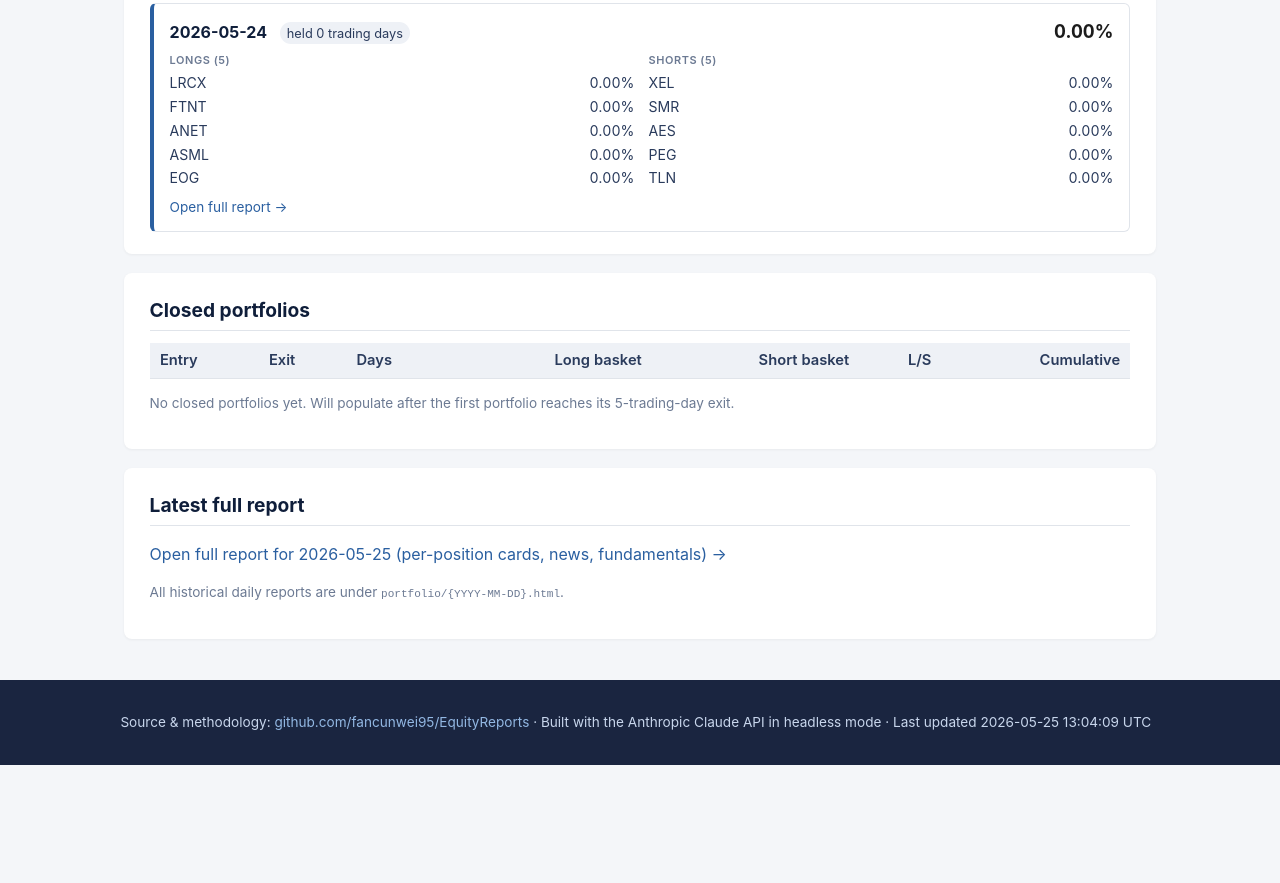
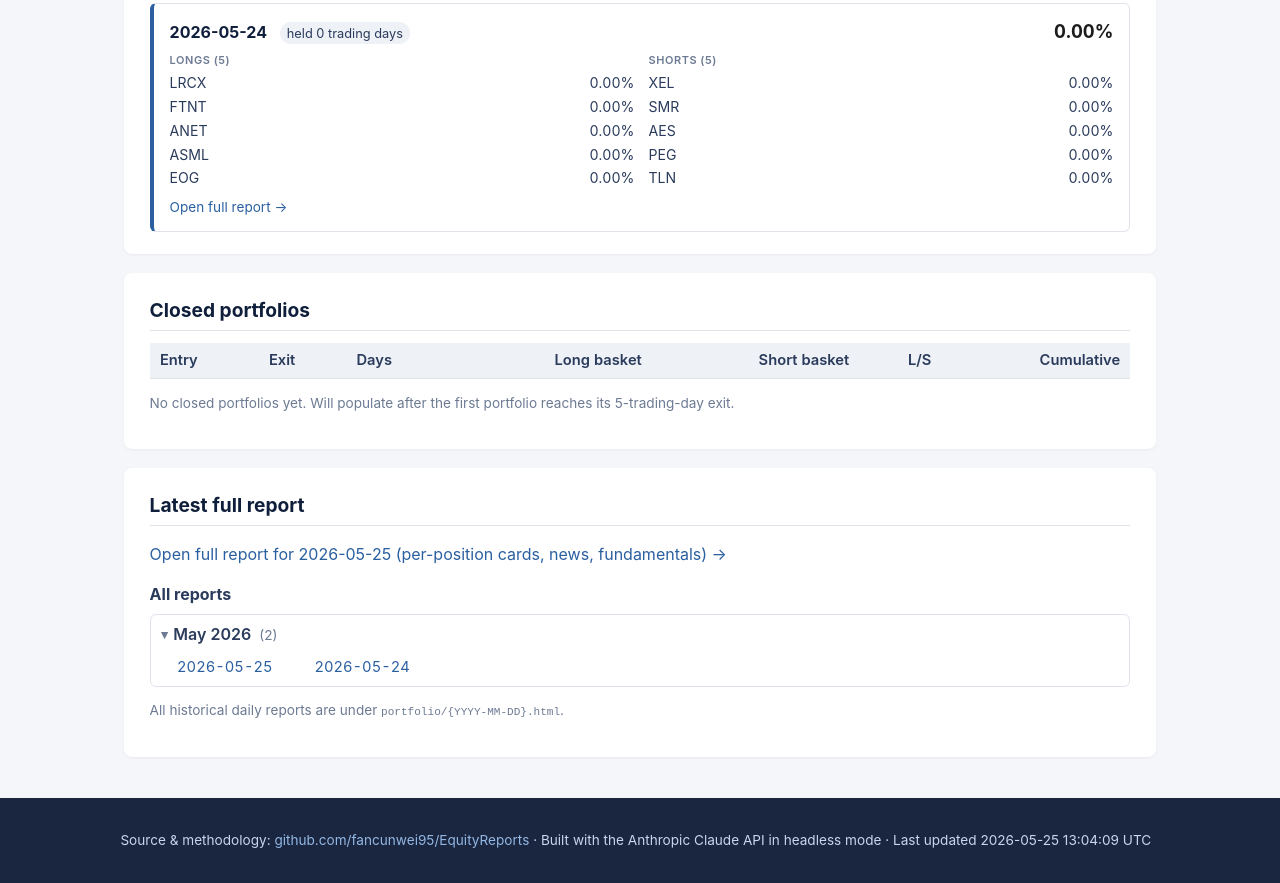
Before and after one commit to fancunwei95/EquityReports, a plain HTML site: page docs/index.html in a window 1280 px wide. Shown: the part 898-1781 px from the top of the page. Before the commit the page ends 1663 px from the top, so only its background shows below. Drawn offline with nearby package versions, Linux system fonts and the light colour scheme.

Commit message:
dashboard: list all reports under latest-full-report, folded by year/month
Collects entry dates from open + closed portfolios, dedupes, sorts desc,
and groups Year > Month using native <details>. Most recent year/month
expanded by default; older ones collapse so the list stays compact as
history grows. Single-year case skips the year-level fold.

```diff
--- a/docs/assets/app.js
+++ b/docs/assets/app.js
@@ -68,6 +68,9 @@ async function render() {
 
   // === Latest report link ===
   setLatestReport(perf.open_portfolios || [], perf.closed_portfolios || []);
+
+  // === All historical reports (grouped by year/month) ===
+  renderAllReports(perf.open_portfolios || [], perf.closed_portfolios || []);
 
   // === Footer timestamp ===
   document.getElementById("last-updated").textContent =
@@ -203,6 +206,79 @@ function renderClosed(cum, closedDetail) {
   }).join("");
 }
 
+const MONTH_NAMES = [
+  "January", "February", "March", "April", "May", "June",
+  "July", "August", "September", "October", "November", "December",
+];
+
+function renderAllReports(open, closed) {
+  const target = document.getElementById("all-reports");
+  if (!target) return;
+
+  const dates = Array.from(new Set(
+    [...open, ...closed]
+      .map(p => p.entry_date)
+      .filter(d => typeof d === "string" && /^\d{4}-\d{2}-\d{2}/.test(d))
+      .map(d => d.slice(0, 10))
+  )).sort((a, b) => b.localeCompare(a));
+
+  if (dates.length === 0) {
+    target.innerHTML = `<p class="sub">No reports yet.</p>`;
+    return;
+  }
+
+  // Group: year -> month -> [date, ...] (already sorted desc within)
+  const byYear = new Map();
+  for (const d of dates) {
+    const [y, m] = d.split("-");
+    if (!byYear.has(y)) byYear.set(y, new Map());
+    const byMonth = byYear.get(y);
+    if (!byMonth.has(m)) byMonth.set(m, []);
+    byMonth.get(m).push(d);
+  }
+
+  const years = [...byYear.keys()]; // desc because dates were sorted desc
+  const latestYear = years[0];
+
+  const dateLink = (d) =>
+    `<li><a href="portfolio/${d}.html">${d}</a></li>`;
+
+  const monthBlock = (y, m, datesInMonth, isOpenDefault) => {
+    const label = `${MONTH_NAMES[parseInt(m, 10) - 1]} ${y}`;
+    return `
+      <details class="report-month"${isOpenDefault ? " open" : ""}>
+        <summary>${label} <span class="count">(${datesInMonth.length})</span></summary>
+        <ul class="report-list">${datesInMonth.map(dateLink).join("")}</ul>
+      </details>
+    `;
+  };
+
+  // If everything fits in one year, skip the year-level fold.
+  if (years.length === 1) {
+    const y = years[0];
+    const months = [...byYear.get(y).keys()]; // desc
+    target.innerHTML = months
+      .map((m, i) => monthBlock(y, m, byYear.get(y).get(m), i === 0))
+      .join("");
+    return;
+  }
+
+  target.innerHTML = years.map(y => {
+    const months = [...byYear.get(y).keys()];
+    const total = months.reduce((s, m) => s + byYear.get(y).get(m).length, 0);
+    const isLatestYear = y === latestYear;
+    const monthHtml = months
+      .map((m, i) => monthBlock(y, m, byYear.get(y).get(m), isLatestYear && i === 0))
+      .join("");
+    return `
+      <details class="report-year"${isLatestYear ? " open" : ""}>
+        <summary>${y} <span class="count">(${total})</span></summary>
+        <div class="report-year-body">${monthHtml}</div>
+      </details>
+    `;
+  }).join("");
+}
+
 function setLatestReport(open, closed) {
   const link = document.getElementById("latest-report-link");
   const cand = open[0] || closed[0];
--- a/docs/assets/styles.css
+++ b/docs/assets/styles.css
@@ -200,6 +200,56 @@ section h2 {
 #closed-table td.positive { color: #1f8a5c; font-weight: 600; }
 #closed-table td.negative { color: #c14242; font-weight: 600; }
 
+/* === All reports (folded by year/month) === */
+.all-reports-title {
+  font-size: 1em;
+  margin: 1em 0 0.5em;
+  color: #2a3b5c;
+}
+#all-reports details {
+  border: 1px solid #e0e4ea;
+  border-radius: 6px;
+  margin: 0.35em 0;
+  background: #fafbfd;
+}
+#all-reports details[open] { background: #fff; }
+#all-reports summary {
+  cursor: pointer;
+  padding: 0.45em 0.7em;
+  font-weight: 600;
+  color: #2a3b5c;
+  list-style: none;
+  user-select: none;
+}
+#all-reports summary::-webkit-details-marker { display: none; }
+#all-reports summary::before {
+  content: "▸";
+  display: inline-block;
+  margin-right: 0.4em;
+  font-size: 0.8em;
+  color: #6c7a93;
+  transition: transform 0.15s ease;
+}
+#all-reports details[open] > summary::before { transform: rotate(90deg); }
+#all-reports .count {
+  color: #6c7a93;
+  font-weight: 400;
+  font-size: 0.85em;
+  margin-left: 0.3em;
+}
+.report-year-body { padding: 0 0.6em 0.5em 1.2em; }
+.report-month .report-list {
+  list-style: none;
+  margin: 0;
+  padding: 0.1em 0 0.4em 1.8em;
+  display: grid;
+  grid-template-columns: repeat(auto-fill, minmax(120px, 1fr));
+  gap: 0.15em 0.6em;
+  font-variant-numeric: tabular-nums;
+  font-size: 0.92em;
+}
+.report-month .report-list a { display: inline-block; padding: 0.1em 0; }
+
 /* === Footer === */
 .site-footer {
   background: #1a2540;
--- a/docs/index.html
+++ b/docs/index.html
@@ -81,6 +81,9 @@
   <section class="latest-block">
     <h2>Latest full report</h2>
     <p><a id="latest-report-link" href="#">Open today's full report (per-position cards, news, fundamentals) →</a></p>
+
+    <h3 class="all-reports-title">All reports</h3>
+    <div id="all-reports"></div>
     <p class="sub">All historical daily reports are under <code>portfolio/{YYYY-MM-DD}.html</code>.</p>
   </section>
 
```
